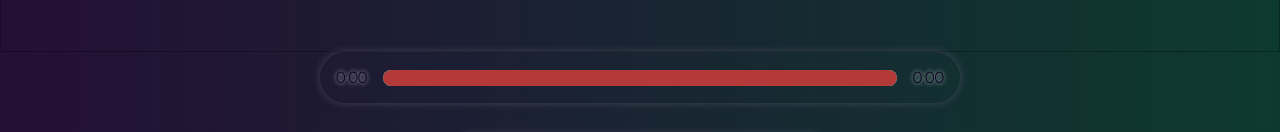
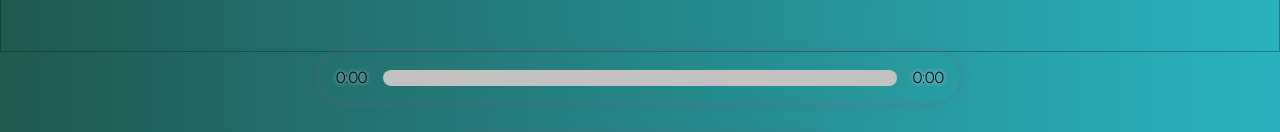
Before and after one commit to Elado5/R-Player, a React (Create React App) app: page / in a window 1280 px wide. Shown: the part 508-640 px from the top of the page. Built offline with nearby package versions, Linux system fonts and the light colour scheme.

Commit message:
track bar styling and bg styling

```diff
--- a/src/App.js
+++ b/src/App.js
@@ -18,7 +18,7 @@ function App() {
 	const [ playIcon, setPlayIcon ] = useState(faPlay); //state of play icon of the player - needed to state lift this one to access it in 'LibrarySong'
 
 	return (
-		<div className={`App ${libraryStatus ? 'library-active' : ""}`}>
+		<div className={`App ${libraryStatus ? 'library-active' : ""}`} style={{ background: `linear-gradient(to right, ${currentSong.color[0]},${currentSong.color[1]})`}}>
 			<Nav libraryStatus={libraryStatus} setLibraryStatus={setLibraryStatus} />
 			<Song currentSong={currentSong} />
 			<Player
--- a/src/components/Player.js
+++ b/src/components/Player.js
@@ -1,4 +1,4 @@
-import React, { useRef, useState, useEffect } from "react";
+import React, { useRef, useState } from "react";
 import { FontAwesomeIcon } from "@fortawesome/react-fontawesome";
 import { faPlay, faAngleLeft, faAngleRight, faPause } from "@fortawesome/free-solid-svg-icons";
 
@@ -67,6 +67,7 @@ const Player = ({ currentSong, setCurrentSong, isPlaying, setIsPlaying, audioRef
 	const dragHandler = (e) => {
 		audioRef.current.currentTime = e.target.value;
 		setSongInfo({ ...songInfo, currentTime: e.target.value }); //keep info and update current time
+		console.log(currentSong.color[0])
 	};
 
 	//Add the styles
@@ -77,7 +78,7 @@ const Player = ({ currentSong, setCurrentSong, isPlaying, setIsPlaying, audioRef
 		<div className="player">
 			<div className="time-control">
 				<p>{getTime(songInfo.currentTime)}</p>
-				<div className="bar">
+				<div className="bar" style={{ background: `linear-gradient(to right, ${currentSong.color[0]},${currentSong.color[1]})`}}>
 					<input
 						onChange={dragHandler}
 						min={0}
--- a/src/styles/_player.scss
+++ b/src/styles/_player.scss
@@ -74,7 +74,6 @@ input[type="range"]::-webkit-slider-thumb {
 }
 
 .bar {
-	background:rgb(27, 255, 198);
 	width: 100%;
 	height: 1rem;
 	position: relative;
@@ -82,7 +81,7 @@ input[type="range"]::-webkit-slider-thumb {
 	border-radius: 1rem;
 }
 .animate-bar {
-	background: rgb(180, 57, 57);
+	background: rgb(194, 194, 194);
 	width: 100%;
 	height: 100%;
 	position: absolute;
```
